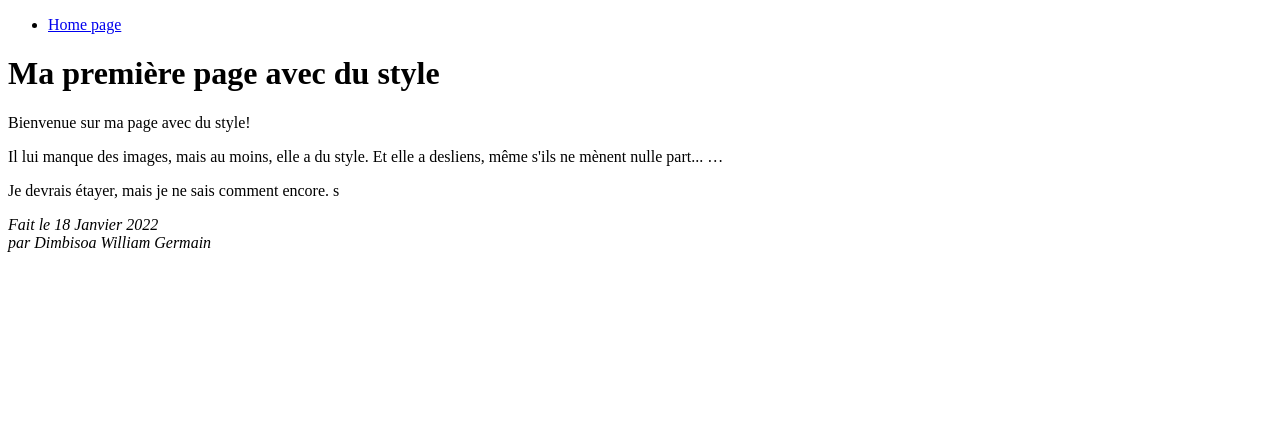
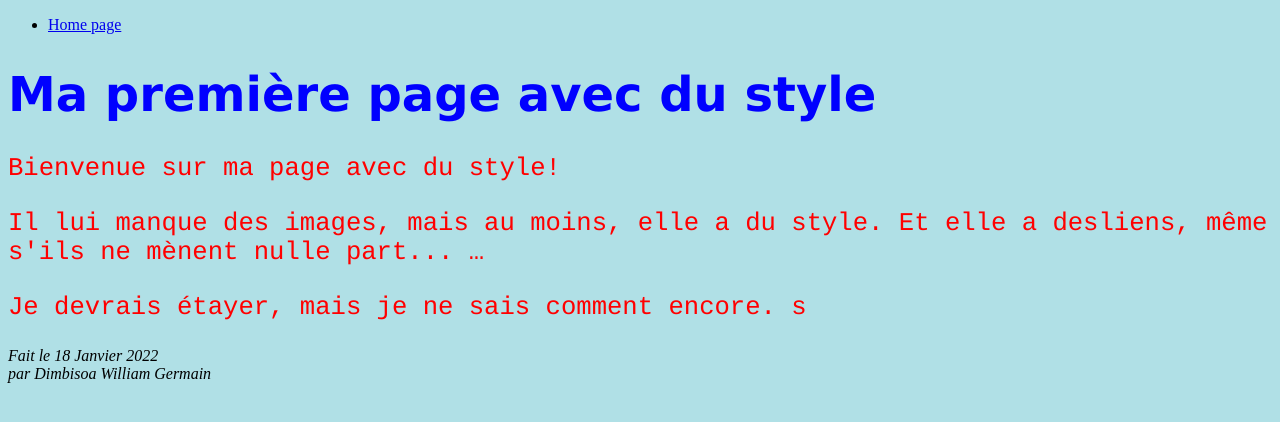
Before and after one commit to Dimbisoa/github-flow, a plain HTML site: page index.html in a window 1280 px wide. Drawn offline with Linux system fonts and the light colour scheme.

Commit message:
add-basic-css-style

```diff
--- a/index.html
+++ b/index.html
@@ -3,7 +3,22 @@
 <head>
   <title>Ma première page avec du style</title>
 </head>
+<style>
+  body{
+        background-color: powderblue;
+      }
+  h1{
+      color: blue;
+      font-family: verdana;
+      font-size: 300%;
+    }
+  p{
+    color: red;
+    font-family: courier;
+    font-size: 160%;
+    }
 
+</style>
 <body>
 
 <!-- Menu de navigation du site -->
```
